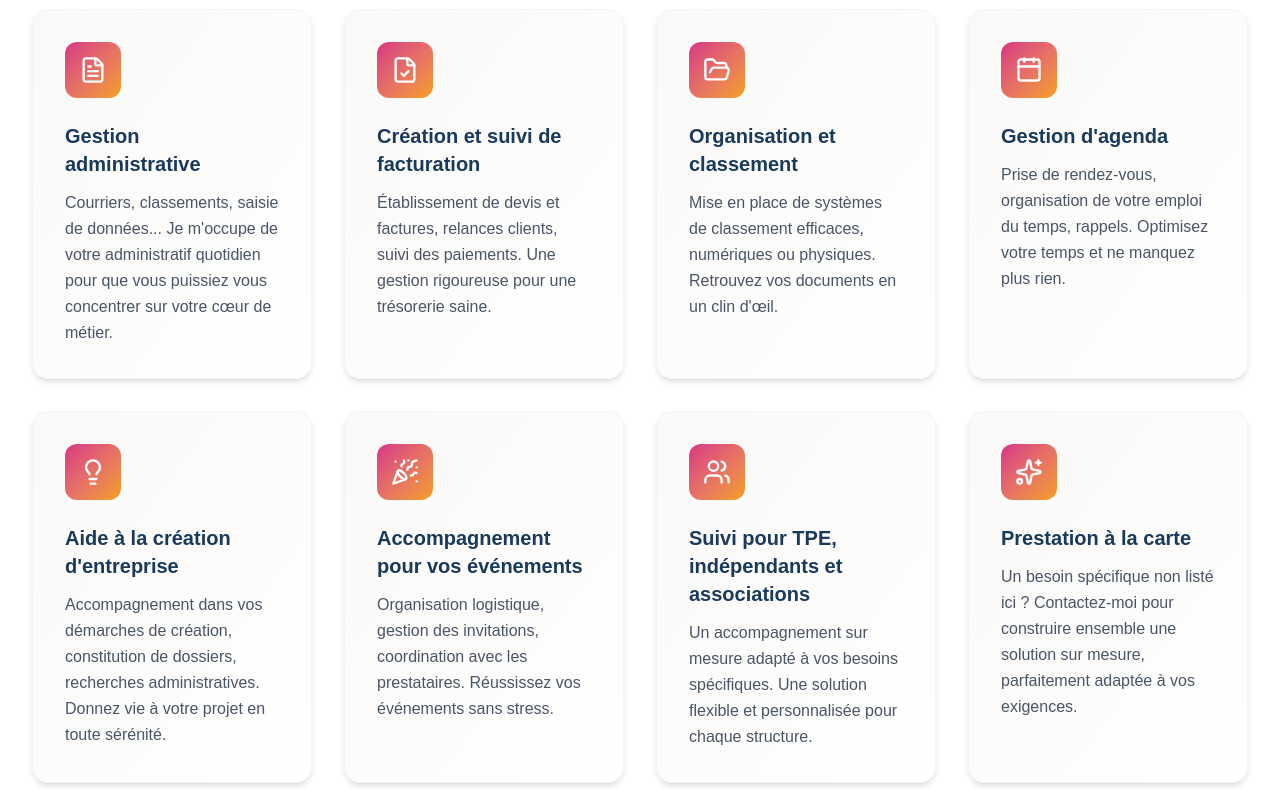
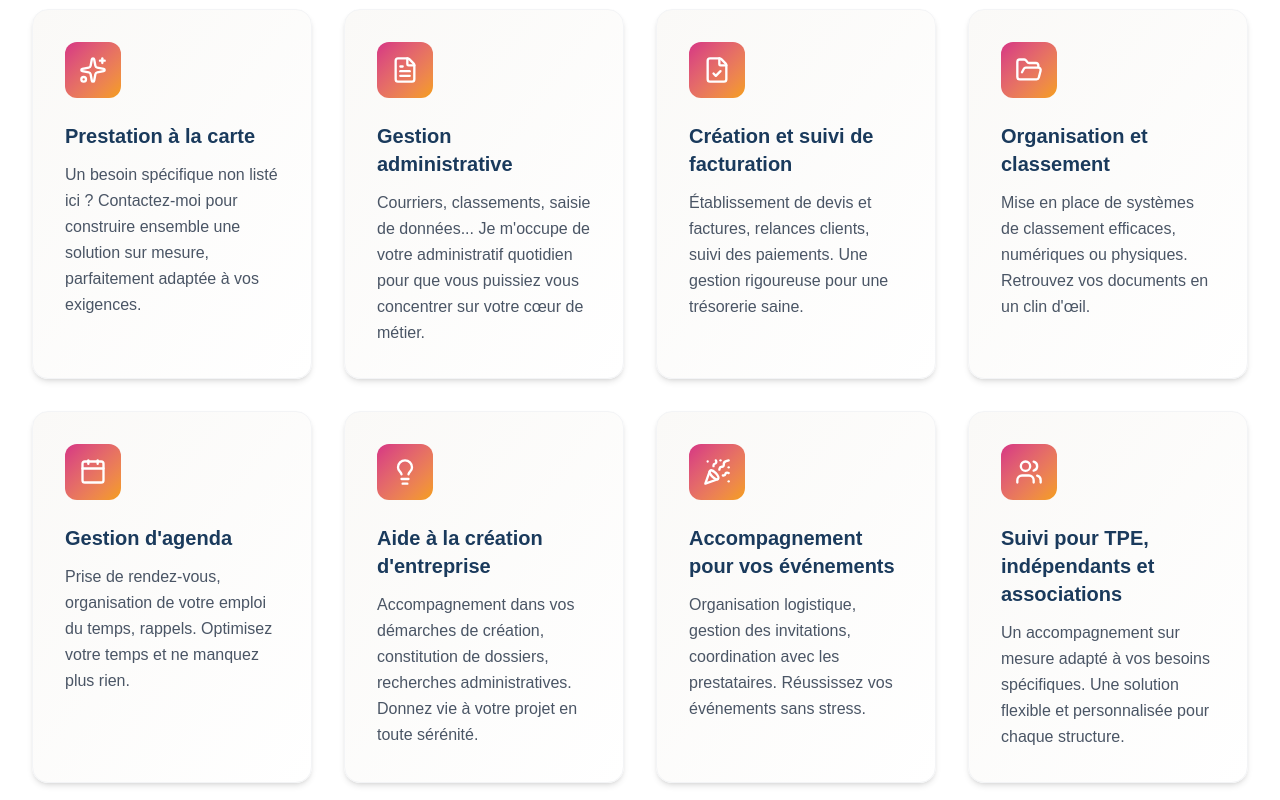
Before and after one commit to agenceleela/helloassist, a Next.js app: page / in a window 1280 px wide. Shown: the part 1240-2040 px from the top of the page. Built offline with nearby package versions, Linux system fonts and the light colour scheme.

Commit message:
fix: ordre cartes services

```diff
--- a/src/components/Services.tsx
+++ b/src/components/Services.tsx
@@ -13,6 +13,12 @@ import {
 } from "lucide-react";
 
 const services = [
+  {
+    icon: Sparkles,
+    title: "Prestation à la carte",
+    description:
+      "Un besoin spécifique non listé ici ? Contactez-moi pour construire ensemble une solution sur mesure, parfaitement adaptée à vos exigences.",
+  },
   {
     icon: FileText,
     title: "Gestion administrative",
@@ -54,12 +60,6 @@ const services = [
     title: "Suivi pour TPE, indépendants et associations",
     description:
       "Un accompagnement sur mesure adapté à vos besoins spécifiques. Une solution flexible et personnalisée pour chaque structure.",
-  },
-  {
-    icon: Sparkles,
-    title: "Prestation à la carte",
-    description:
-      "Un besoin spécifique non listé ici ? Contactez-moi pour construire ensemble une solution sur mesure, parfaitement adaptée à vos exigences.",
   },
 ];
 
```
